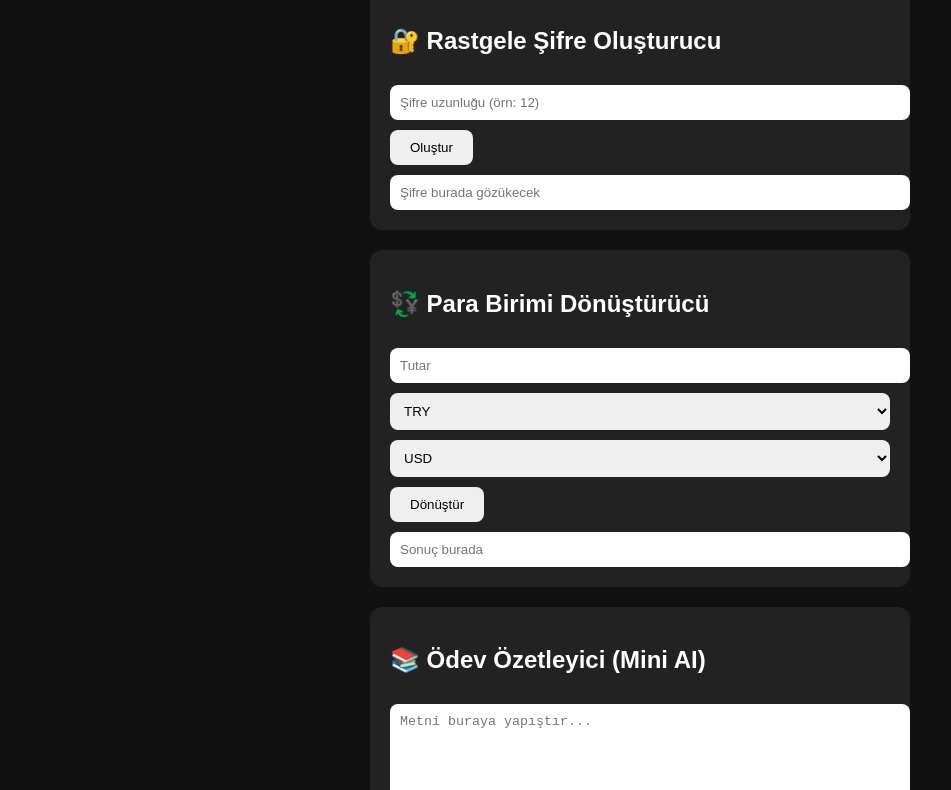
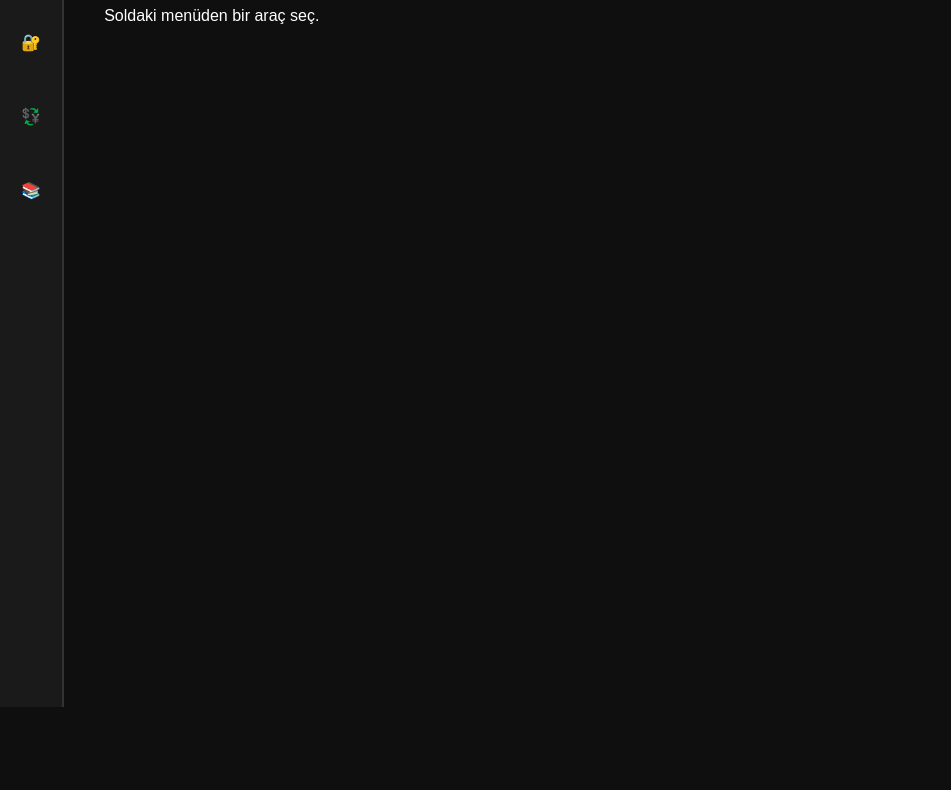
Before and after one commit to orionhub93-ctrl/orion, a plain HTML site: page index.html in a window 1280 px wide. Shown: the part 113-903 px from the top of the page, without its empty margins (0-951 px from the left). After the commit the page ends 820 px from the top, so only its background shows below. Drawn offline with Linux system fonts and the light colour scheme.

Commit message:
Update index.html

```diff
--- a/index.html
+++ b/index.html
@@ -4,104 +4,180 @@
 <meta charset="UTF-8">
 <title>OrionTools</title>
 <style>
-    body { font-family: Arial; background: #111; color: #fff; margin: 0; padding: 20px; }
-    h1 { text-align: center; }
-    .card { background: #222; padding: 20px; margin: 20px auto; border-radius: 12px; max-width: 500px; }
-    button { padding: 10px 20px; border: none; border-radius: 8px; cursor: pointer; margin-top: 10px; }
+    body {
+        margin: 0; padding: 0;
+        background: #0f0f0f; color: white;
+        font-family: Arial;
+        display: flex;
+    }
+
+    /* Sol Menü */
+    #menu {
+        width: 70px;
+        background: #1a1a1a;
+        height: 100vh;
+        padding-top: 20px;
+        display: flex;
+        flex-direction: column;
+        align-items: center;
+        gap: 25px;
+        border-right: 2px solid #333;
+    }
+
+    .dot {
+        width: 12px;
+        height: 12px;
+        background: #777;
+        border-radius: 50%;
+    }
+
+    .menu-btn {
+        width: 100%;
+        padding: 15px 0;
+        text-align: center;
+        cursor: pointer;
+        transition: 0.2s;
+    }
+
+    .menu-btn:hover {
+        background: #333;
+    }
+
+    /* İçerik */
+    #content {
+        padding: 40px;
+        width: 100%;
+        animation: fadein 0.4s;
+    }
+
+    .card {
+        background: #1c1c1c;
+        padding: 25px;
+        border-radius: 12px;
+        max-width: 600px;
+    }
+
     input, textarea, select {
-        width: 100%; padding: 10px; border-radius: 8px; border: none; margin-top: 10px;
+        width: 100%; padding: 10px;
+        border-radius: 8px; border: none;
+        margin-top: 10px; background: #333; color: white;
+    }
+
+    button {
+        padding: 12px 20px;
+        border: none; border-radius: 8px;
+        background: #444; color: white;
+        margin-top: 10px; cursor: pointer;
+    }
+    button:hover { background: #666; }
+
+    @keyframes fadein {
+        from { opacity: 0; transform: translateY(10px); }
+        to   { opacity: 1; transform: translateY(0); }
     }
 </style>
 </head>
 <body>
 
-<h1>OrionTools</h1>
+<!-- Sol Menü -->
+<div id="menu">
+    <div class="dot"></div>
+    <div class="dot"></div>
+    <div class="dot"></div>
 
-<!-- 1) ŞİFRE OLUŞTURUCU -->
-<div class="card">
-    <h2>🔐 Rastgele Şifre Oluşturucu</h2>
-    <input type="number" id="length" placeholder="Şifre uzunluğu (örn: 12)">
-    <button onclick="generate()">Oluştur</button>
-    <input id="output" readonly placeholder="Şifre burada gözükecek">
+    <div class="menu-btn" onclick="openPage('pass')">🔐</div>
+    <div class="menu-btn" onclick="openPage('money')">💱</div>
+    <div class="menu-btn" onclick="openPage('summary')">📚</div>
 </div>
 
-<!-- 2) PARA BİRİMİ DÖNÜŞTÜRÜCÜ -->
-<div class="card">
-    <h2>💱 Para Birimi Dönüştürücü</h2>
-    <input id="amount" type="number" placeholder="Tutar">
-    <select id="from">
-        <option value="TRY">TRY</option>
-        <option value="USD">USD</option>
-        <option value="EUR">EUR</option>
-    </select>
-    <select id="to">
-        <option value="USD">USD</option>
-        <option value="TRY">TRY</option>
-        <option value="EUR">EUR</option>
-    </select>
-    <button onclick="convert()">Dönüştür</button>
-    <input id="converted" readonly placeholder="Sonuç burada">
-</div>
-
-<!-- 3) ÖDEV ÖZETLEYİCİ -->
-<div class="card">
-    <h2>📚 Ödev Özetleyici (Mini AI)</h2>
-    <textarea id="text" rows="5" placeholder="Metni buraya yapıştır..."></textarea>
-    <button onclick="summarize()">Özetle</button>
-    <textarea id="summary" rows="4" placeholder="Özet burada gözükecek"></textarea>
+<!-- İçerik Alanı -->
+<div id="content">
+    <h1>OrionTools</h1>
+    <p>Soldaki menüden bir araç seç.</p>
 </div>
 
 <script>
-// --------------- ŞİFRE OLUŞTURUCU ----------------
+// ---------------------- SAYFA YÜKLEYİCİ ----------------------
+function openPage(page) {
+    if (page === "pass") {
+        document.getElementById("content").innerHTML = `
+        <h2>🔐 Rastgele Şifre Oluşturucu</h2>
+        <div class='card'>
+            <input type='number' id='length' placeholder='Uzunluk'>
+            <button onclick='generate()'>Oluştur</button>
+            <input id='output' readonly placeholder='Şifre burada'>
+        </div>`;
+    }
+
+    if (page === "money") {
+        document.getElementById("content").innerHTML = `
+        <h2>💱 Para Birimi Dönüştürücü</h2>
+        <div class='card'>
+            <input id='amount' type='number' placeholder='Tutar'>
+            <select id='from'>
+                <option value='TRY'>TRY</option>
+                <option value='USD'>USD</option>
+                <option value='EUR'>EUR</option>
+            </select>
+            <select id='to'>
+                <option value='USD'>USD</option>
+                <option value='TRY'>TRY</option>
+                <option value='EUR'>EUR</option>
+            </select>
+            <button onclick='convertMoney()'>Dönüştür</button>
+            <input id='converted' readonly placeholder='Sonuç'>
+        </div>`;
+    }
+
+    if (page === "summary") {
+        document.getElementById("content").innerHTML = `
+        <h2>📚 Ödev Özetleyici</h2>
+        <div class='card'>
+            <textarea id='text' rows='5' placeholder='Metni yapıştır'></textarea>
+            <button onclick='summarize()'>Özetle</button>
+            <textarea id='summary' rows='4' placeholder='Özet burada'></textarea>
+        </div>`;
+    }
+}
+
+// ---------------------- ŞİFRE ----------------------
 function generate() {
     let length = document.getElementById("length").value;
     let chars = "ABCDEFGHIJKLMNOPQRSTUVWXYZabcdefghijklmnopqrstuvwxyz0123456789!@#$%&*";
     let pass = "";
-    for (let i=0; i<length; i++) {
-        pass += chars[Math.floor(Math.random() * chars.length)];
-    }
+    for (let i=0; i<length; i++) pass += chars[Math.floor(Math.random()*chars.length)];
     document.getElementById("output").value = pass;
 }
 
-// --------------- PARA BİRİMİ DÖNÜŞTÜRÜCÜ ----------------
-// Sabit kur – ücretsiz API kullanmadan basic sistem
+// ---------------------- PARA BİRİMİ ----------------------
 const rates = {
     "TRY": { USD: 0.032, EUR: 0.029 },
     "USD": { TRY: 31.2, EUR: 0.91 },
     "EUR": { TRY: 34.5, USD: 1.09 }
 };
 
-function convert() {
+function convertMoney() {
     let amount = Number(document.getElementById("amount").value);
     let from = document.getElementById("from").value;
     let to = document.getElementById("to").value;
 
-    if (from === to) {
-        document.getElementById("converted").value = amount;
-        return;
-    }
+    if (from === to) return document.getElementById("converted").value = amount;
 
     let result = amount * rates[from][to];
     document.getElementById("converted").value = result.toFixed(2);
 }
 
-// --------------- ÖDEV ÖZETLEYİCİ ----------------
-// Basit JS ile anlamlı özet çıkarıyoruz
+// ---------------------- ÖZETLEYİCİ ----------------------
 function summarize() {
     let text = document.getElementById("text").value;
-
-    if (text.length < 20) {
-        document.getElementById("summary").value = "Metin çok kısa, özetlenemiyor.";
-        return;
-    }
+    if (text.length < 20)
+        return document.getElementById("summary").value = "Metin çok kısa.";
 
     let sentences = text.split(".");
     let longest = sentences.sort((a,b) => b.length - a.length)[0];
 
-    let summary =
-        "Kısaca özetlemek gerekirse: " + longest.trim();
-
-    document.getElementById("summary").value = summary;
+    document.getElementById("summary").value =
+        "Kısaca özet: " + longest.trim();
 }
 </script>
 
```
